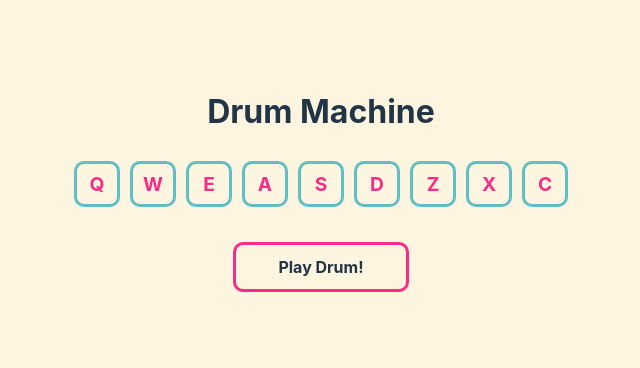
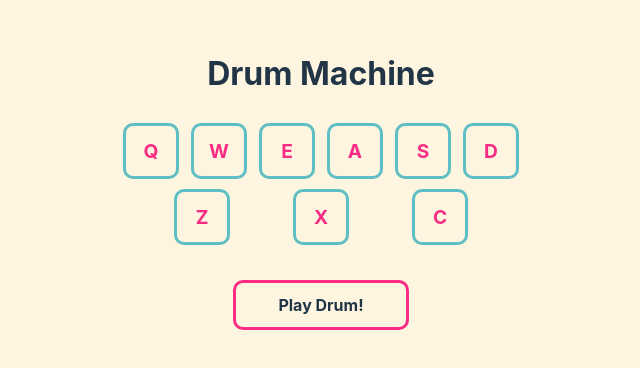
Before and after one commit to fpelletier-gh/drum-machine, a React (Vite) app: page / in a window 1280 px wide. Shown: the part 218-586 px from the top of the page, without its empty margins (319-959 px from the left). Built offline with nearby package versions, Linux system fonts and the light colour scheme.

Commit message:
change the size of the drum pads

```diff
--- a/src/App.scss
+++ b/src/App.scss
@@ -50,18 +50,18 @@ body {
 }
 
 .drumpads-wrapper {
-  max-width: 500px;
+  max-width: 400px;
   display: flex;
   flex-direction: row;
   flex-wrap: wrap;
-  justify-content: center;
+  justify-content: space-evenly;
   align-items: center;
   gap: 10px;
 }
 
 .drum-pad {
-  width: 40px;
-  height: 40px;
+  width: 50px;
+  height: 50px;
   display: flex;
   justify-content: center;
   align-items: center;
```
